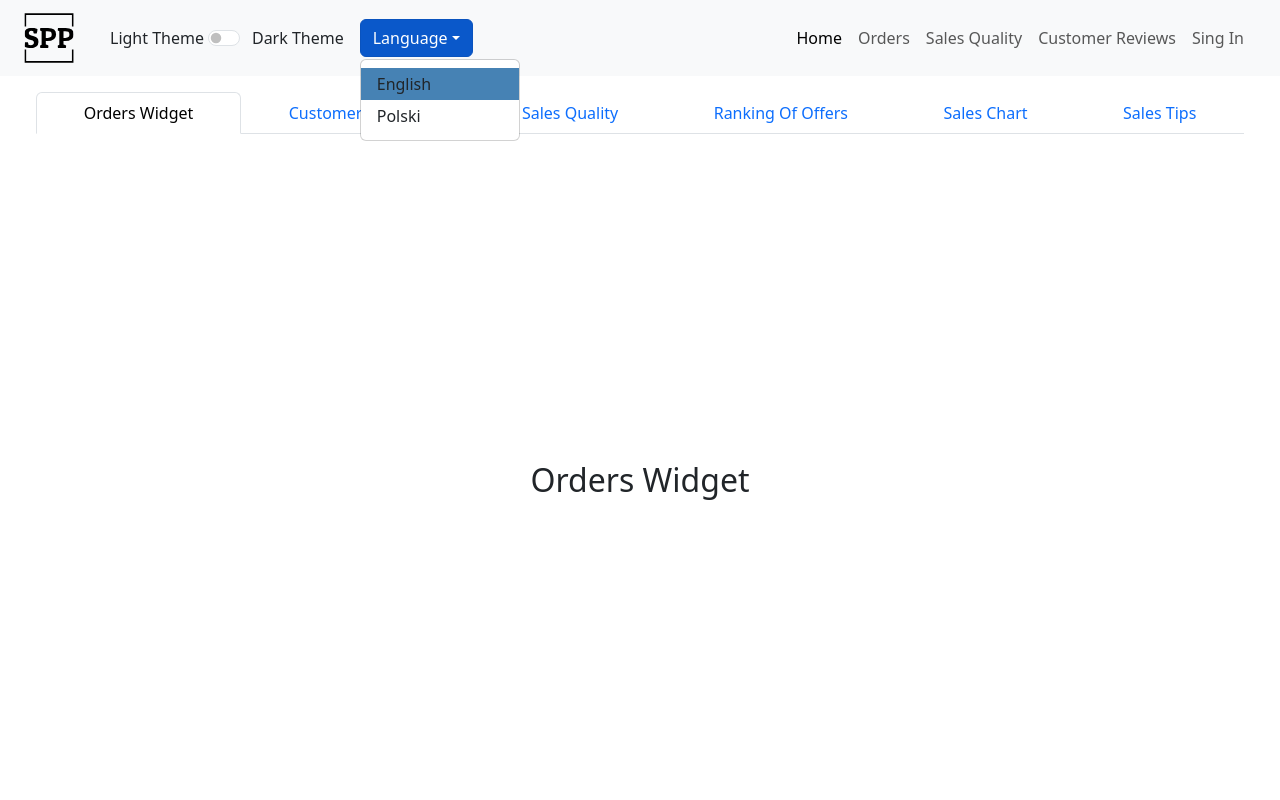
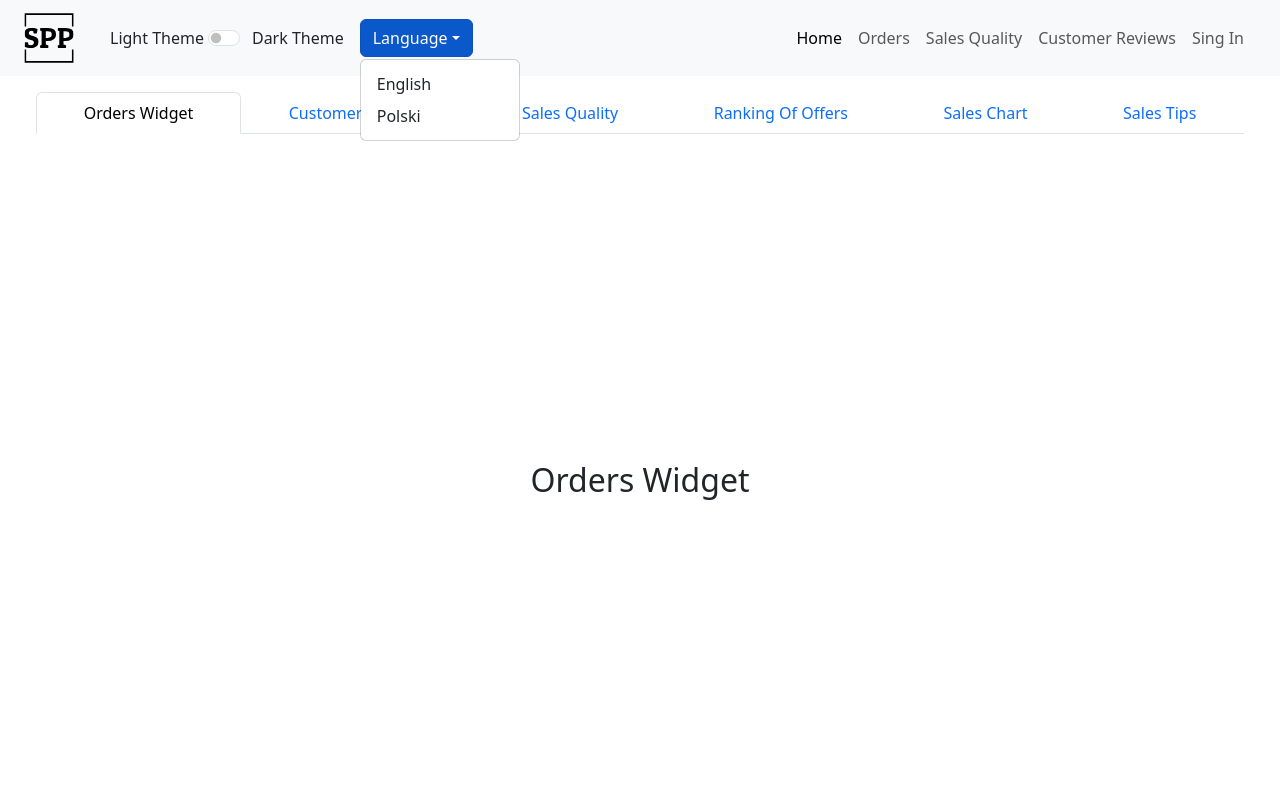
Before and after one commit to ehpop/SellersDashboard, a React (Create React App) app in the folder frontend/: page /home in a window 1280 px wide. Both pictures are taken after a click on the button "Language". Shown: the top 800 px of the page. Built offline with nearby package versions, Linux system fonts and the light colour scheme.

Commit message:
modified active language color in dropdown

```diff
--- a/frontend/src/components/Header.tsx
+++ b/frontend/src/components/Header.tsx
@@ -72,10 +72,10 @@ function Header() {
                                             Object.keys(locales).map((key) => (
                                                 <Dropdown.Item
                                                     key={key}
+                                                    className={locale === key ? 'active-dropdown-item' : ''}
                                                     onClick={() => {
                                                         setLocale(key as 'pl' | 'en');
                                                     }}
-                                                    style={{backgroundColor: key === locale ? 'steelblue' : ''}}
                                                 >
                                                     {locales[key as 'pl' | 'en']?.name}
                                                 </Dropdown.Item>
--- a/frontend/src/components/styles/Header.css
+++ b/frontend/src/components/styles/Header.css
@@ -2,3 +2,8 @@
     width: 50px;
     height: 50px;
 }
+
+.active-dropdown-item {
+    background-color: #4581b3;
+    color: #fff;
+}
```
